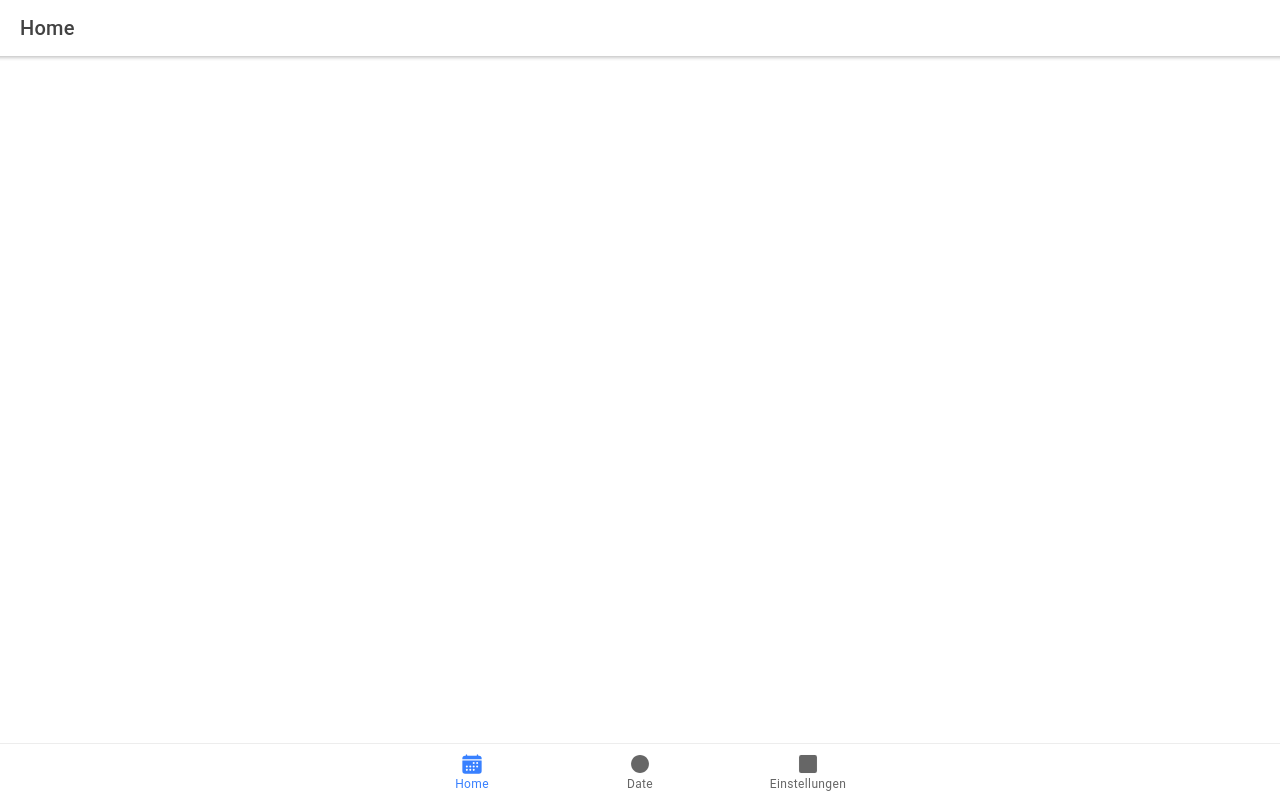
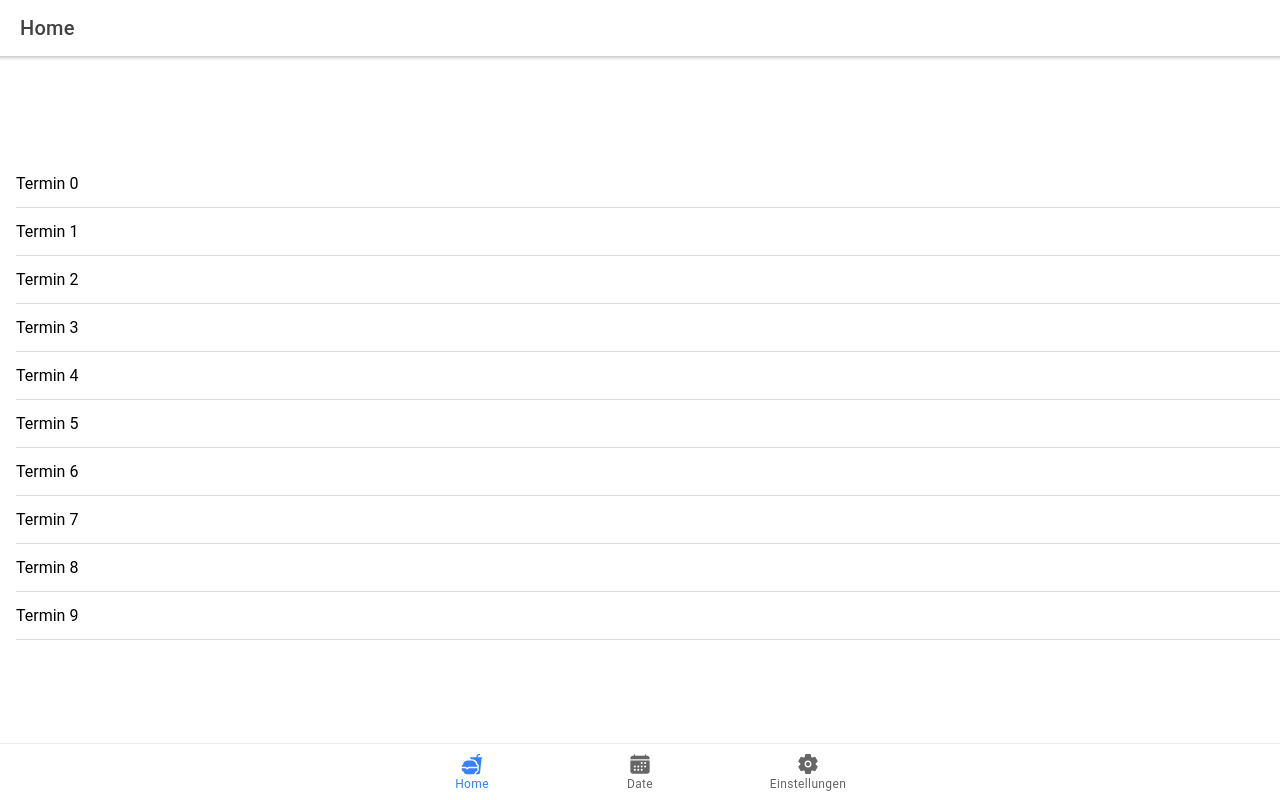
Before and after one commit to Alesch1993/lunchblind, a React (Create React App) app in the folder lunchblind/: page /tab1 in a window 1280 px wide. Built offline with nearby package versions, Linux system fonts and the light colour scheme.

Commit message:
changes 2

```diff
--- a/lunchblind/src/App.tsx
+++ b/lunchblind/src/App.tsx
@@ -10,7 +10,7 @@ import {
   setupIonicReact
 } from '@ionic/react';
 import { IonReactRouter } from '@ionic/react-router';
-import { calendar, ellipse, square, triangle } from 'ionicons/icons';
+import { calendar, fastFood, settings } from 'ionicons/icons';
 import Tab1 from './pages/Tab1';
 import Tab2 from './pages/Tab2';
 import Tab3 from './pages/Tab3';
@@ -56,15 +56,15 @@ const App: React.FC = () => (
         </IonRouterOutlet>
         <IonTabBar slot="bottom">
           <IonTabButton tab="tab1" href="/tab1">
-            <IonIcon icon={calendar} />
+            <IonIcon icon={fastFood} />
             <IonLabel>Home</IonLabel>
           </IonTabButton>
           <IonTabButton tab="tab2" href="/tab2">
-            <IonIcon icon={ellipse} />
+            <IonIcon icon={calendar} />
             <IonLabel>Date</IonLabel>
           </IonTabButton>
           <IonTabButton tab="tab3" href="/tab3">
-            <IonIcon icon={square} />
+            <IonIcon icon={settings} />
             <IonLabel>Einstellungen</IonLabel>
           </IonTabButton>
         </IonTabBar>
--- a/lunchblind/src/pages/Tab1.tsx
+++ b/lunchblind/src/pages/Tab1.tsx
@@ -1,7 +1,17 @@
-import { IonContent, IonHeader, IonPage, IonTitle, IonToolbar } from '@ionic/react';
+import { IonContent, IonHeader, IonItem, IonLabel, IonList, IonPage, IonTitle, IonToolbar, useIonViewWillEnter } from '@ionic/react';
+import { useState } from 'react';
 import './Tab1.css';
 
 const Tab1: React.FC = () => {
+  const [data,setData] = useState<string[]>([])
+  useIonViewWillEnter(() => {
+    console.log('ionViewWillEnter event fired');
+    let tempData = []
+    for (let index = 0; index < 10; index++) {
+      tempData.push(`Termin ${index}`);
+    }
+    setData(tempData);
+  });
   return (
     <IonPage>
       <IonHeader>
@@ -15,7 +25,18 @@ const Tab1: React.FC = () => {
             <IonTitle size="large">Home</IonTitle>
           </IonToolbar>
         </IonHeader>
+        <div className="container">
+          {data.length > 0 &&
+            <IonList>
+              {data.map((val)=>
+              <IonItem key={val}>
+                  <IonLabel>{val}</IonLabel>
+              </IonItem>
 
+              )}
+            </IonList>
+          }
+        </div>
       </IonContent>
     </IonPage>
   );
```
